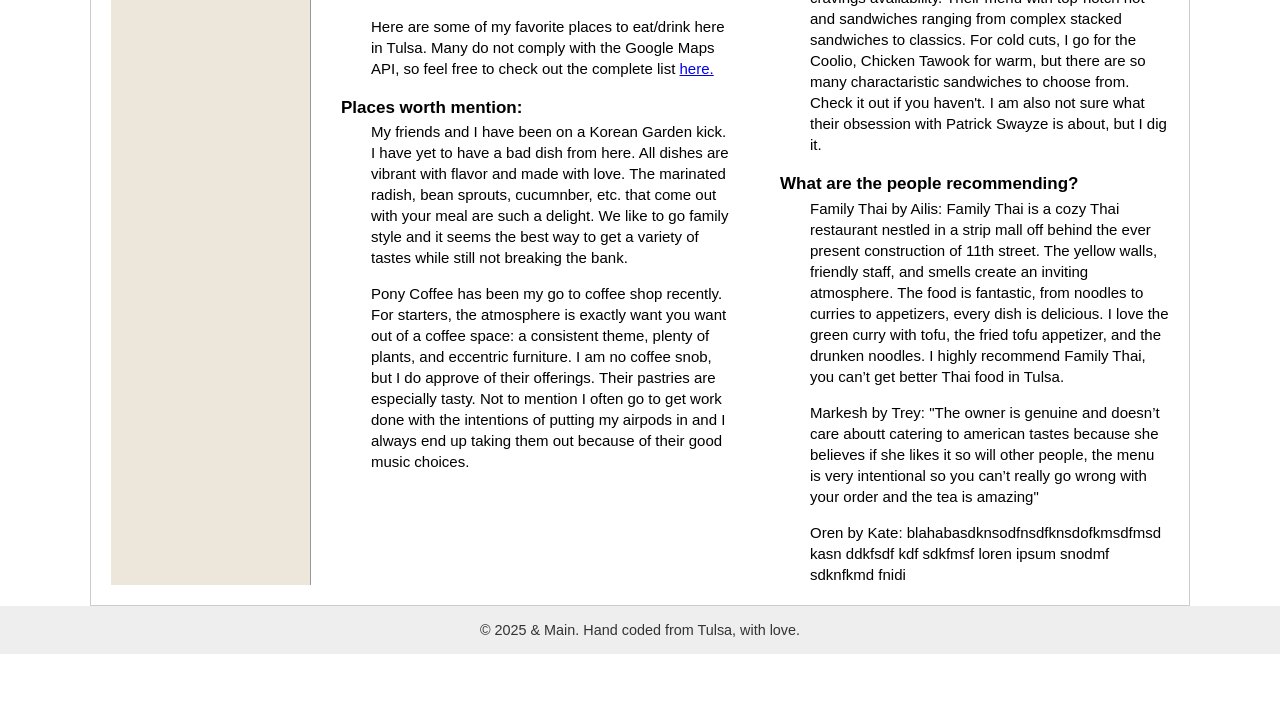
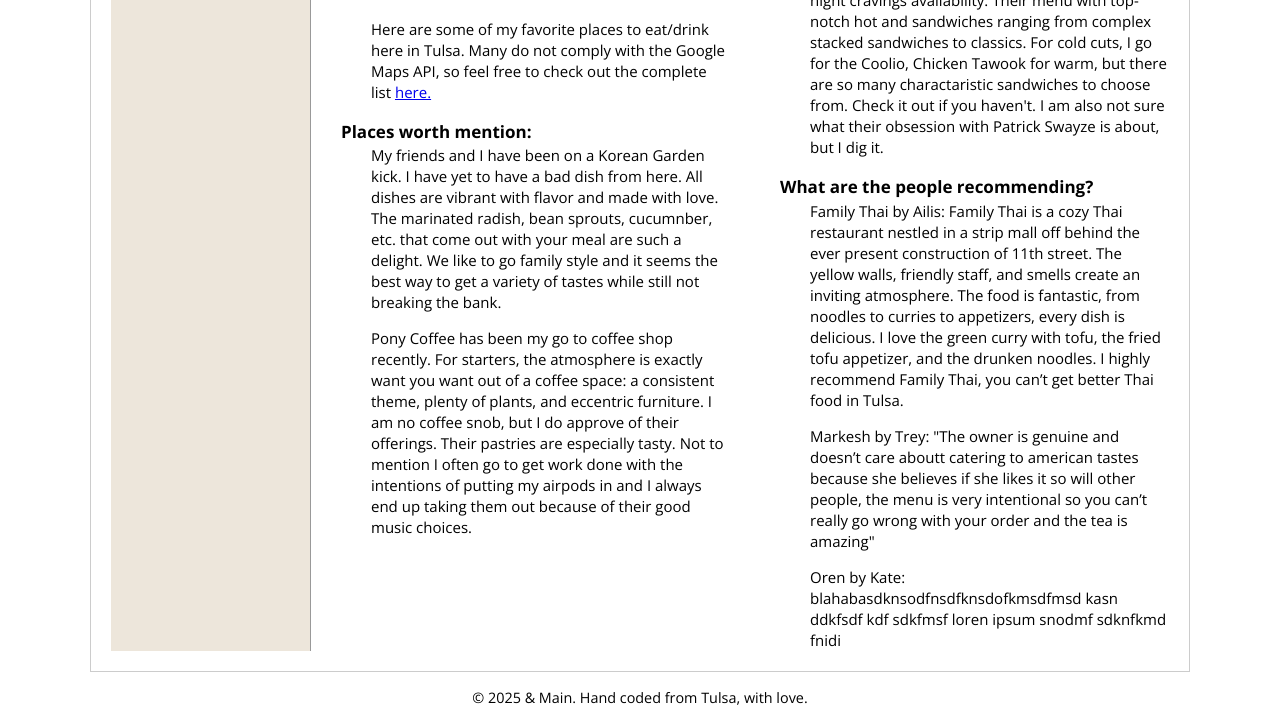
Before and after one commit to madidoan/madidoan.github.io, a PHP site: page /food.html in a window 1280 px wide. Shown: the part 451-1174 px from the top of the page. Before the commit the page ends 1105 px from the top, so only its background shows below. Run offline with PHP 8.4, Linux system fonts and the light colour scheme.

Commit message:
font fix

```diff
--- a/country-couture.html
+++ b/country-couture.html
@@ -44,6 +44,8 @@
       <div class="left-column">
         <p> Let's talk about the geopgraphic implications of being in Tulsa. Are we in the South or the Midwest? A debate that will forever remain close to an Oklahoman's heart. This limbo is essential to Tulsa characteristics. With our surrondings, it's no secret we are a blue dot in a red state (sometimes not even blue). This serves as a deterant for many. While I understand escaping from those who are directly affected by the political climate of the state, it disapoints me to see those privilaged and able to make a change turning their back on a city with so much potential such as ours. "Getting out of here" only leaves everyone else sticking it out or unable leave in the dust to rot. </p>
 
+        <br>
+
         <p> We have a duty as Tulsa natives to contribute to the upwards trajectory and share ideas, arts, and experiences to better our city. We are the state home to the most Native American culture; We have to fight to continue to bring attention to this part of us. Greenwood has been educating, flourishing, and creating a safe space. We are earning "country inspired" establishments that are openly progressive. People are putting in the work and things are changing, and while there is so much to celebrate, we are capable of more if we show up and show out. While I want to advocate for the minority in Tulsa, it's also not my place to speak on their behalf. We can appreciate it at the very least. Go to culture specific museums, support small businesses, and stay awhile. Vote. Play your part. </p>
       </div>
 
@@ -56,7 +58,11 @@
       <div class="right-column">
         <p> What I feel I can speak on, is the cowboys, honkytonk, white-trash element of living here. While I used to have a disdain for all things country, I have turned a new leaf. The affilations I made with country would be the biggest repellent, but I can choose to reclaim it. This area of the US has such a strong lifestyle and we can approach it with pride (while still acknowledging the past and present wrongs). We have a Southern hospitality mentality not found elsewhere. You know whats good fun? Accessorizing with cowboy hats, boots, and bolo ties. Don't you get a little tickle when someone says you have a bit of an accent?  We can embrace these parts of living in the country, see it for the better, and make it our own. Country couture. </p>
 
+        <br>
+
         <p> Explore some of the history and variety of cultures we all share on this common land:
+
+          <br>
 
         <p><a href="https://www.fultonstreet918.com/" target="_blank">Coffee and liberating literature</a></p>
         <p><a href="https://www.indigichic.com/"target="_blank">Indigenous fashion </a></p>
--- a/style.css
+++ b/style.css
@@ -23,7 +23,7 @@
   height: 100%;
   margin: 0;
   padding: 0;
-  font-family: sans-serif;
+  font-family: 'Open Sans', sans-serif;
   display: flex;
   flex-direction: column;
 }
@@ -161,8 +161,6 @@
   width: 100%;
   max-width: 250px;
   height: auto;
-  border-radius: 8px;
-  box-shadow: 0 4px 8px rgba(0,0,0,0.1);
 }
 
 .land-image {
@@ -186,11 +184,9 @@
 }
 
 footer {
-  background: #eee;
   text-align: center;
   padding: 1rem;
   font-size: 0.9rem;
-  color: #333;
 }
 
 .three-column {
```
